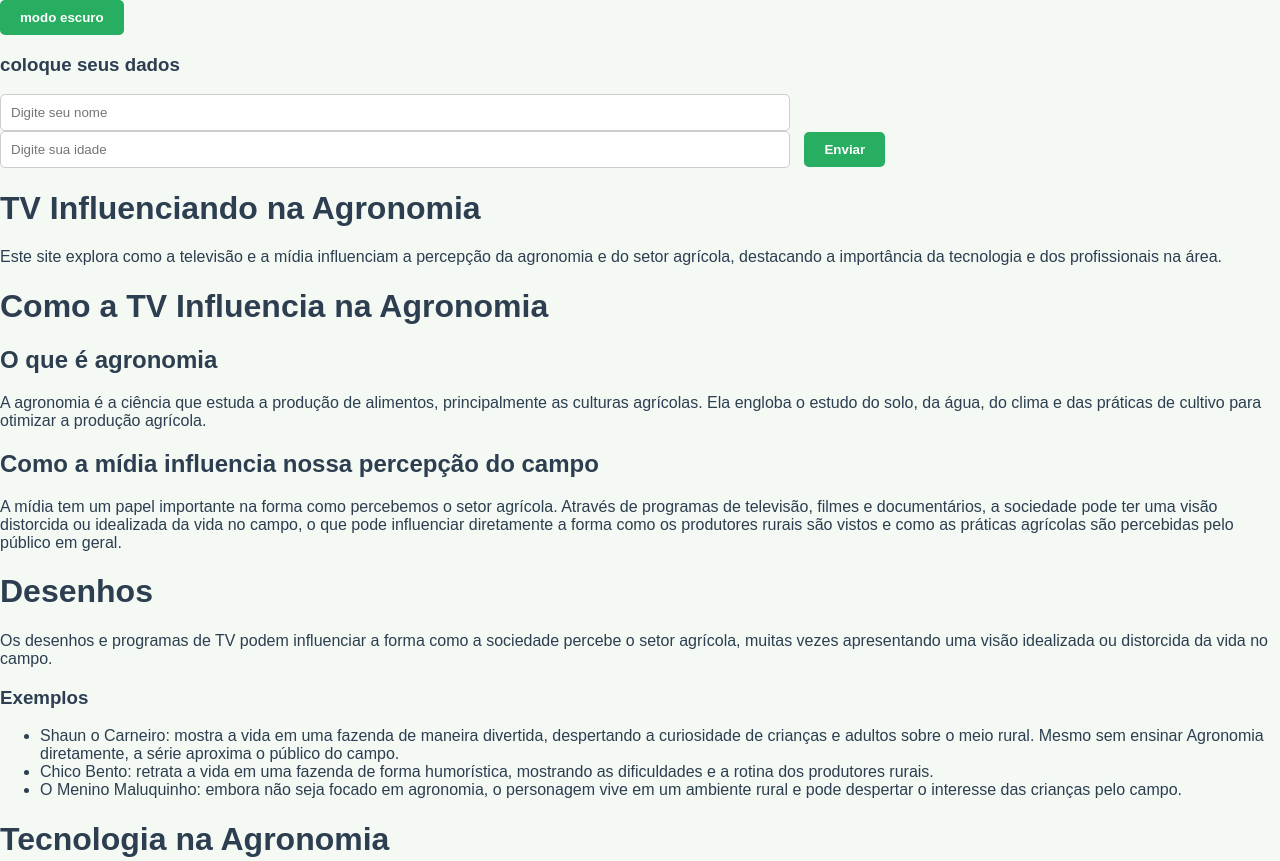
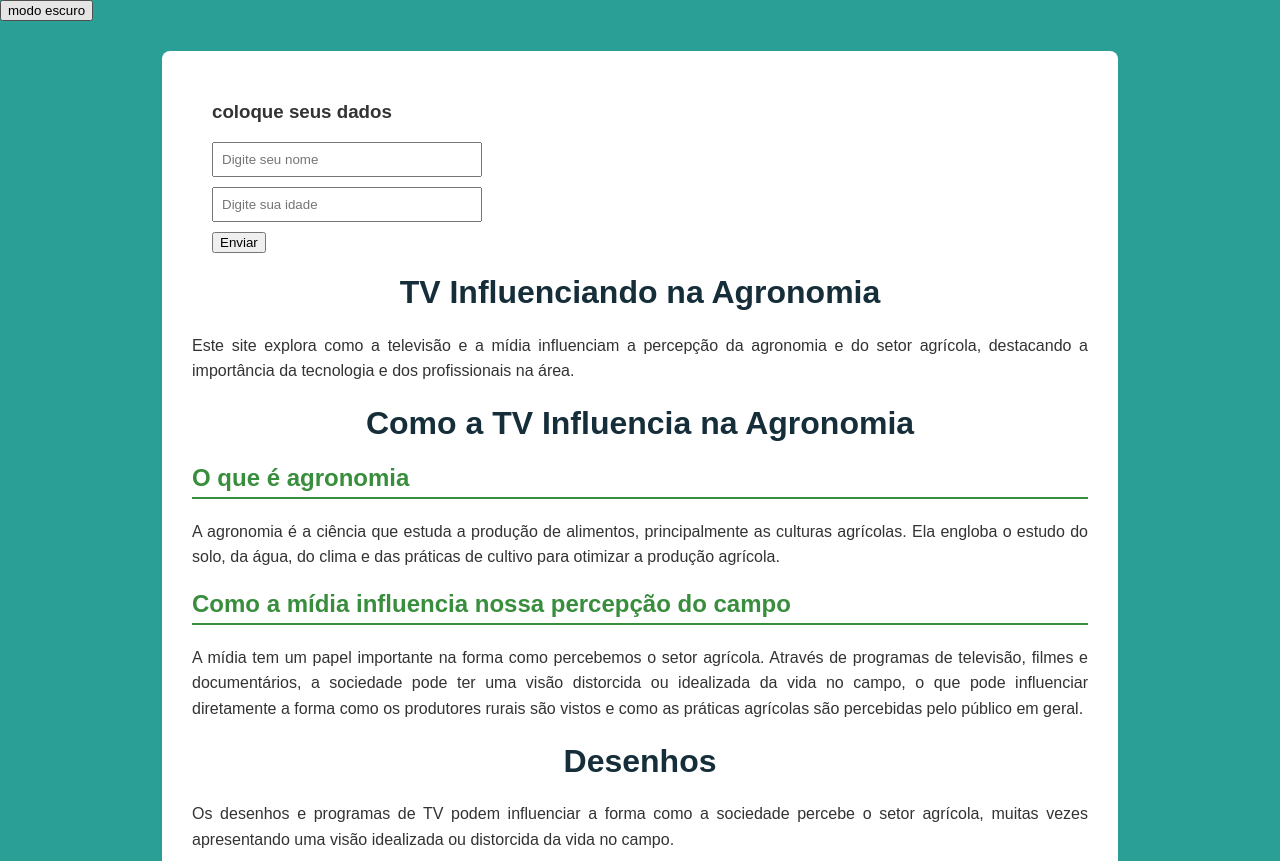
Before and after one commit to lucastait-aurax67/Agrinho2026, a plain HTML site: page index.html in a window 1280 px wide. Shown: the top 861 px of the page. Drawn offline with Linux system fonts and the light colour scheme.

Commit message:
Update style.css

```diff
--- a/style.css
+++ b/style.css
@@ -1,108 +1,60 @@
-/* Configurações Gerais e Identidade Visual (Cores da Natureza) */
-:root {
-    --cor-fundo: #f4f9f4;
-    --cor-texto: #2c3e50;
-    --cor-primaria: #27ae60;
-    --cor-secundaria: #2ecc71;
-    --cor-card: #ffffff;
+body{
+    font-family: Arial, sans-serif;
+    background:#299f95;
+    color:#333;
+    margin:0;
 }
 
-/* Classe para o Modo Escuro (Ativada via JS) */
-body.modo-escuro {
-    --cor-fundo: #1e272c;
-    --cor-texto: #ecf0f1;
-    --cor-primaria: #2ecc71;
-    --cor-secundaria: #27ae60;
-    --cor-card: #2c3e50;
+.container{
+    width: 70%;
+    margin: 30px auto;
+    background: white;
+    padding: 30px;
+    border-radius: 8px;
 }
 
-body {
-    background-color: var(--cor-fundo);
-    color: var(--cor-texto);
-    font-family: Arial, sans-serif;
-    margin: 0;
-    padding: 0;
-    transition: background-color 0.3s ease, color 0.3s ease; /* Transição suave */
+h1{
+    text-align:center;
+    color:#152e39;
 }
 
-/* Layout com Flexbox no Cabeçalho */
-header {
-    display: flex;
-    flex-direction: column;
-    align-items: center;
-    background-color: var(--cor-primaria);
-    color: white;
-    padding: 20px;
-    text-align: center;
+h2{
+    color:#388e3c;
+    border-bottom:2px solid #388e3c;
+    padding-bottom:5px;
 }
 
-main {
-    max-width: 800px;
-    margin: 20px auto;
-    padding: 20px;
+p{
+    text-align:justify;
+    line-height:1.6;
 }
 
-/* Estilização dos Cards e Seções */
-section {
-    background-color: var(--cor-card);
-    padding: 20px;
-    margin-bottom: 20px;
-    border-radius: 8px;
-    box-shadow: 0 4px 6px rgba(0,0,0,0.1);
+ul{
+    line-height:1.8;
 }
 
-/* Estilização dos Botões com Efeito Hover */
-button {
-    background-color: var(--cor-primaria);
-    color: white;
-    border: none;
-    padding: 10px 20px;
-    border-radius: 5px;
-    cursor: pointer;
-    font-weight: bold;
-    transition: background-color 0.2s ease; /* Transição suave */
+.dark{
+    background:#222;
+    color:white;
 }
 
-button:hover {
-    background-color: var(--cor-secundaria); /* Muda de cor ao passar o mouse */
+.dark .container{
+    background:#333;
 }
 
-/* Elementos de Formulário */
-input {
-    padding: 10px;
-    width: 60%;
-    margin-right: 10px;
-    border: 1px solid #ccc;
-    border-radius: 5px;
+.dark h1,
+.dark h2,
+.dark h3{
+    color:#7CFC00;
 }
 
-/* Classe utilitária para esconder/mostrar elementos com o JS */
-.escondido {
-    display: none;
+.dados{
+    margin:20px;
 }
 
-#mensagem-boas-vindas {
-    margin-top: 15px;
-    padding: 15px;
-    background-color: #e8f8f5;
-    border-left: 5px solid var(--cor-primaria);
-    color: #117a65;
+.dados input{
+    display:block;
+    margin:10px 0;
+    padding:8px;
+    width:250px;
 }
-
-/* --- RESPONSIVIDADE (Media Queries) --- */
-@media (max-width: 600px) {
-    main {
-        margin: 10px;
-        padding: 10px;
-    }
-
-    input {
-        width: 100%;
-        margin-bottom: 10px;
-    }
-
-    form {
-        display: flex;
-        flex-direction: column;
-    }
-}
```
